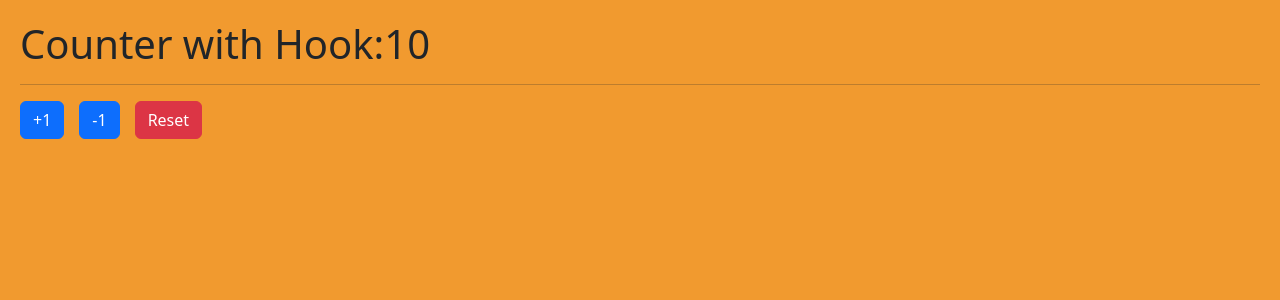
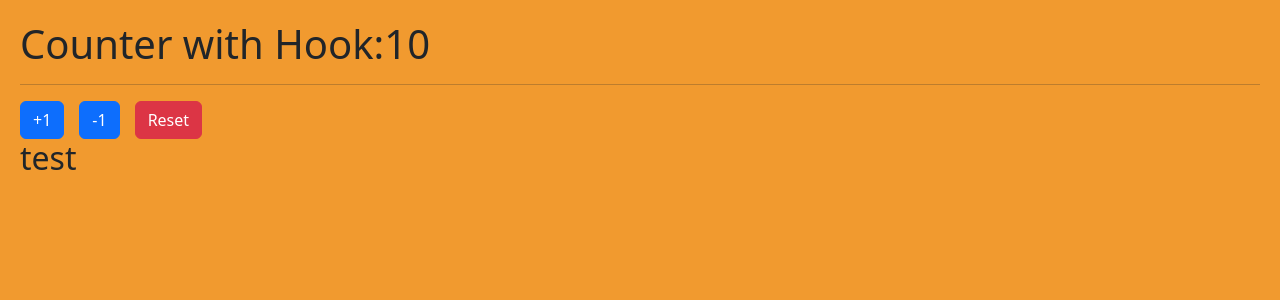
Before and after one commit to gonza87/HooksApp, a React (Vite) app: page / in a window 1280 px wide. Shown: the top 300 px of the page. Built offline with nearby package versions, Linux system fonts and the light colour scheme.

Commit message:
contdor en ap

```diff
--- a/src/main.jsx
+++ b/src/main.jsx
@@ -5,10 +5,12 @@ import HooksApp from "./HooksApp";
 // import CounterApp from "./01-usestate/CounterApp";
 import CounterWithCustomHook from "./01-usestate/CounterWithCustomHook";
 import "./index.css";
+import Contador from "./components/Contador";
 
 createRoot(document.getElementById("root")).render(
   <StrictMode>
     {/* <CounterApp /> */}
     <CounterWithCustomHook/>
+    <Contador/>
   </StrictMode>
 );
```
